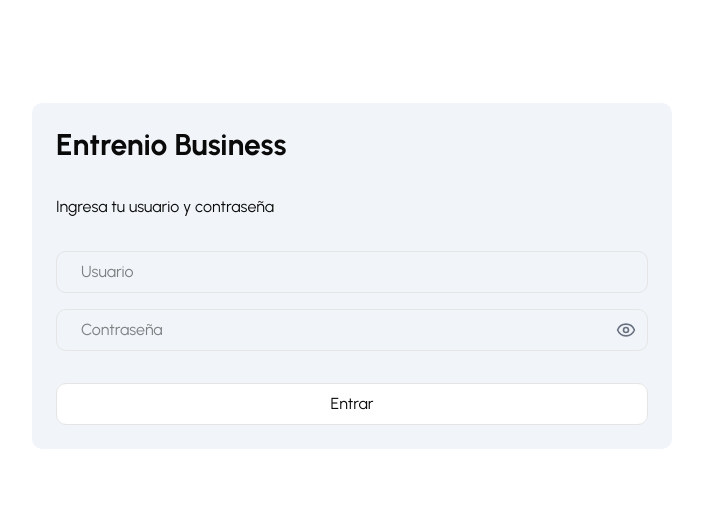
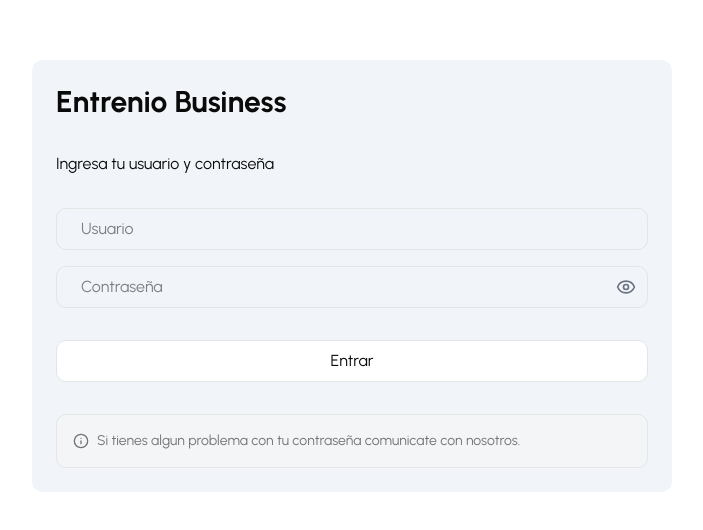
Before and after one commit to PauloAcca/entrenio-dashboard, a Next.js app in the folder apps/web/: page /login in a window 1280 px wide. Shown: the part 124-654 px from the top of the page, without its empty margins (288-991 px from the left). Built offline with nearby package versions, Linux system fonts and the light colour scheme.

Commit message:
advice login

```diff
--- a/apps/web/src/app/(public)/login/page.tsx
+++ b/apps/web/src/app/(public)/login/page.tsx
@@ -4,7 +4,7 @@ import { useRouter } from "next/navigation"
 import { useState } from "react"
 import { useAuthStore } from "@/store/authStore"
 import { apiFetch } from "@/lib/api/http"
-import { Eye, EyeOff } from "lucide-react"
+import { Eye, EyeOff, Info } from "lucide-react"
 
 export default function Login() {
     const router = useRouter()
@@ -78,6 +78,12 @@ export default function Login() {
                 >
                     {isLoading ? 'Cargando...' : 'Entrar'}
                 </button>
+                <div className="flex items-center gap-2 text-sm text-muted-foreground bg-muted/50 p-4 rounded-lg border border-border">
+                <Info className="w-4 h-4" />
+                <p>
+                    Si tienes algun problema con tu contraseña comunicate con nosotros.
+                </p>
+            </div>
             </div>
         </div>
     )
```
